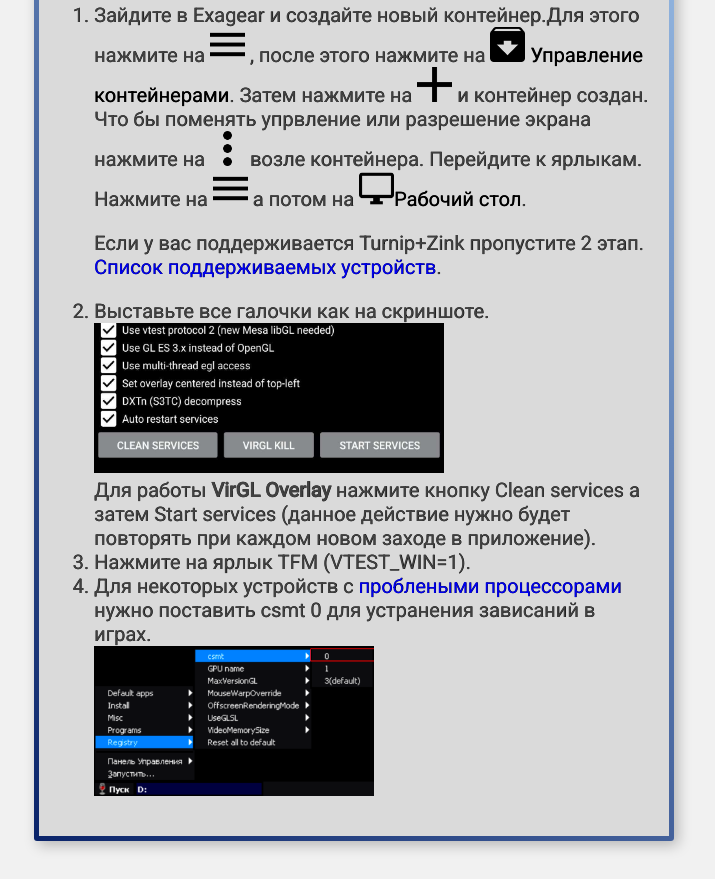
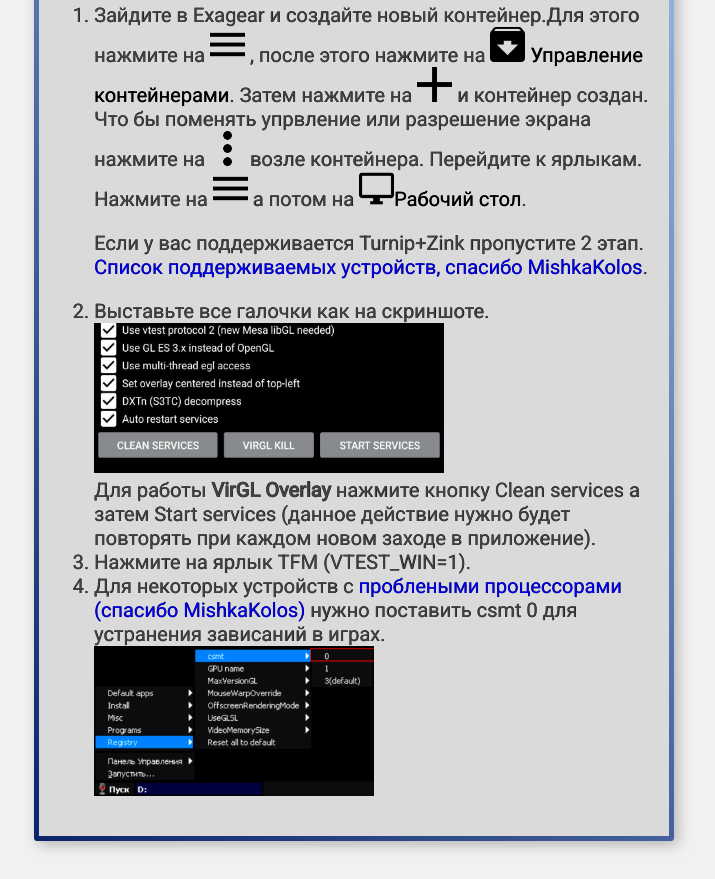
Before and after one commit to SwedMlite/exagear-wiki, a plain HTML site: page index.html in a window 1280 px wide. Shown: the part 1253-2132 px from the top of the page, without its empty margins (286-1001 px from the left). Drawn offline with Linux system fonts and the light colour scheme.

Commit message:
Update index.html

```diff
--- a/index.html
+++ b/index.html
@@ -31,10 +31,10 @@
             <p><font color="red">Существуют несолько типов рендера: <strong>Turnip+Zink</strong> - лучшая скорость, редкие графические баги. GPU только Adreno 6xx (поддерживаются не все). <strong>VirGL Overlay</strong> - хорошая скорость, частые графические баги. Необходим OpenGL ES 3.2.</font></p>
             <ol>
                 <li>Зайдите в Exagear и создайте новый контейнер.Для этого нажмите на <img src="imgs/menu.png" alt="menu" class="img-buttons"> , после этого нажмите на <img src="imgs/archive.png" alt="archive" class="img-buttons"> <font color="black">Управление контейнерами</font>. Затем нажмите на <img src="imgs/add.png" alt="add" class="img-buttons"> и контейнер создан. Что бы поменять упрвление или разрешение экрана нажмите на <img src="imgs/dots.png" alt="dots" class="img-buttons"> возле контейнера. Перейдите к ярлыкам. Нажмите на <img src="imgs/menu.png" alt="menu" class="img-buttons"> а потом на <img src="imgs/desktop.png" alt="desktop" class="img-buttons"><font color="black">Рабочий стол</font>.</li>
-                <p>Если у вас поддерживается Turnip+Zink пропустите 2 этап. <a href="tzsupportdevices.txt" target="_blank">Список поддерживаемых устройств</a>.</p>
+                <p>Если у вас поддерживается Turnip+Zink пропустите 2 этап. <a href="tzsupportdevices.txt" target="_blank">Список поддерживаемых устройств, спасибо MishkaKolos</a>.</p>
                 <li>Выставьте все галочки как на скриншоте.<img src="imgs/screenshot1.jpg" alt="screenshot1" class="img-screenshot"> <br> Для работы <strong>VirGL Overlay</strong> нажмите кнопку Clean services а затем Start services (данное действие нужно будет повторять при каждом новом заходе в приложение).</li>
                 <li>Нажмите на ярлык TFM (VTEST_WIN=1).</li>
-                <li>Для некоторых устройств с <a href="problemcpus.txt">проблеными процессорами </a>нужно поставить csmt 0 для устранения зависаний в играх.</li>
+                <li>Для некоторых устройств с <a href="problemcpus.txt">проблеными процессорами (спасибо MishkaKolos) </a>нужно поставить csmt 0 для устранения зависаний в играх.</li>
                 <img src="imgs/guide2.png" alt="guide2" class="img-screenshot2">
             </ol>
         </div>
```
